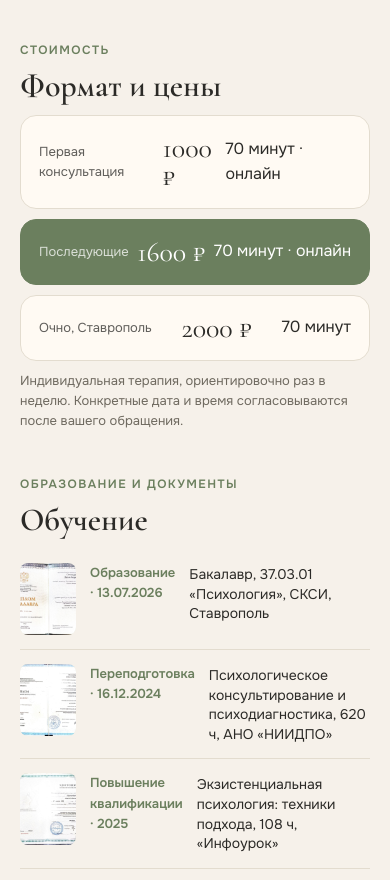
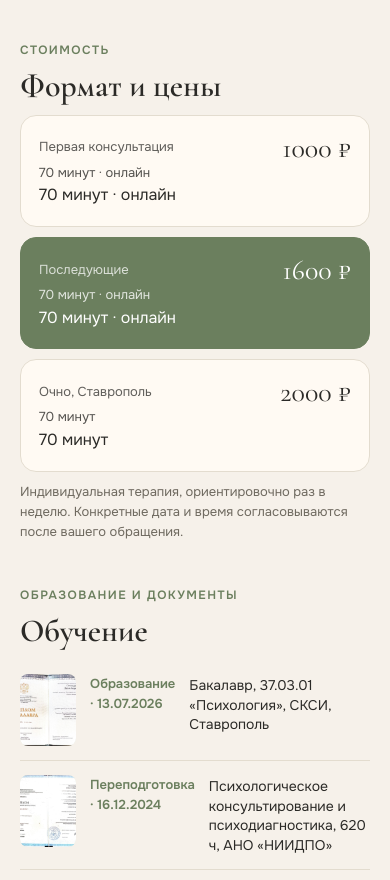
Before and after one commit to daryaseverova/daryaseverova.github.io, a plain HTML site: page index.html in a window 390 px wide. Shown: the part 3237-4117 px from the top of the page. Drawn offline with Linux system fonts and the light colour scheme.

Commit message:
Add files via upload

```diff
--- a/css/style.css
+++ b/css/style.css
@@ -1078,7 +1078,6 @@ footer .wrap {
     font-size: 14px;
   }
 
-  /* Requests */
   .req .wrap {
     display: block;
   }
@@ -1191,17 +1190,23 @@ footer .wrap {
   }
 
   .prices {
-    display: block;
+  display: block;
   }
 
-  .price {
-    display: flex;
-    justify-content: space-between;
+    .price {
+    display: grid;
+    grid-template-columns: minmax(0, 1fr) auto;
+    grid-template-areas:
+      "label amount"
+      "meta meta";
     align-items: center;
+    column-gap: 14px;
+    row-gap: 2px;
     padding: 18px;
     border-radius: 16px;
     margin-bottom: 10px;
     background: var(--card);
+    min-width: 0;
   }
 
   .price.sage {
@@ -1211,19 +1216,43 @@ footer .wrap {
   }
 
   .price small {
+    grid-area: label;
     display: block;
+    min-width: 0;
     color: inherit;
     opacity: .75;
     font-size: 13px;
     letter-spacing: 0;
     text-transform: none;
+    line-height: 1.3;
   }
 
   .price strong {
+    grid-area: amount;
     font-family: var(--serif);
     font-size: 28px;
     line-height: 1;
     margin: 0;
+    white-space: nowrap;
+    text-align: right;
+  }
+
+  .price::after {
+    grid-area: meta;
+    display: block;
+    font-size: 13px;
+    line-height: 1.35;
+    color: inherit;
+    opacity: .8;
+  }
+
+  .price:nth-child(1)::after,
+  .price:nth-child(2)::after {
+    content: "70 минут · онлайн";
+  }
+
+  .price:nth-child(3)::after {
+    content: "70 минут";
   }
 
   .pnote {
```
